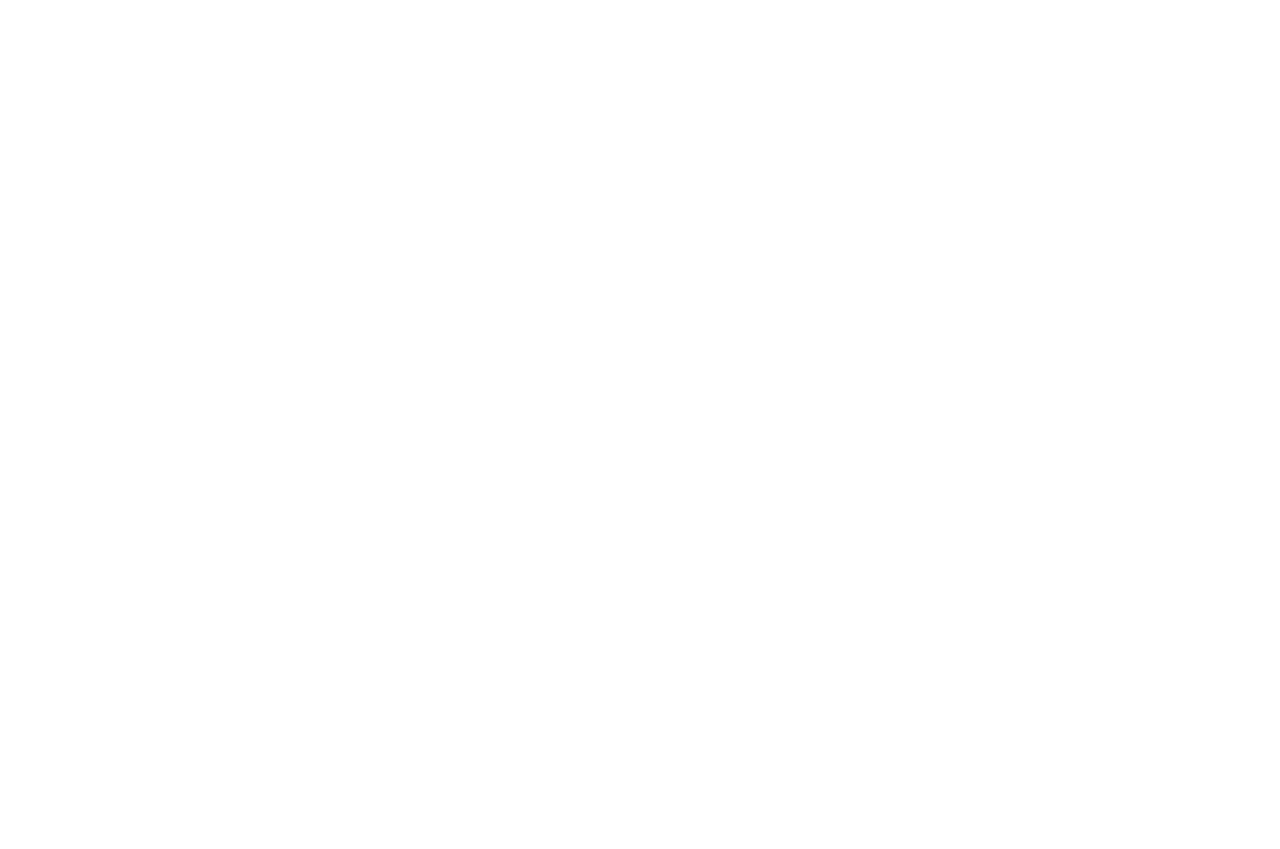
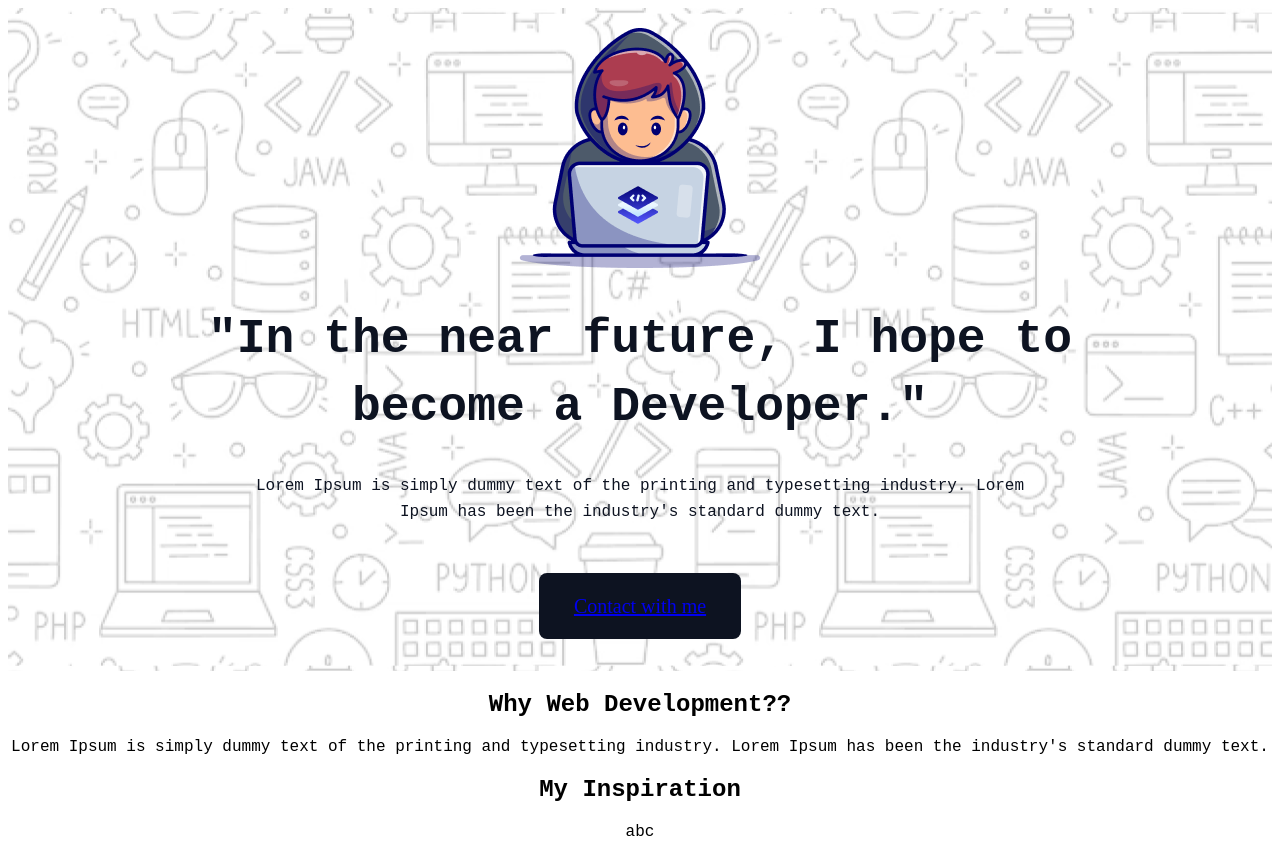
Before and after one commit to Asef-Mahmud/Assignment-1_Asef-Mahmud, a plain HTML site: page index.html in a window 1280 px wide. Before the commit the page ends 800 px from the top, so only its background shows below. Drawn offline with Linux system fonts and the light colour scheme; a web font is replaced by a local one.

Commit message:
header section

```diff
--- a/index.html
+++ b/index.html
@@ -4,8 +4,54 @@
     <meta charset="UTF-8">
     <meta name="viewport" content="width=device-width, initial-scale=1.0">
     <title>Asef's Aspiration</title>
+    <link rel="stylesheet" href="styles/style.css">
 </head>
-<body>
 
+<body class="font">
+    <header class="head">
+        <div>
+            <img class="banner-image" src="assets/Group.png" alt="Image">
+        </div>
+        <div class="banner">
+            <div class="banner-content">
+                <h1 class="banner-title">"In the near future, I hope to <br> become a Developer."</h1>
+                <p class="banner-description regular-font">
+                    Lorem Ipsum is simply dummy text of the printing and typesetting industry. Lorem <br>Ipsum has been the industry's standard dummy text.
+                </p>
+                <button class="btn-primary"><a href="#go-to-footer">Contact with me</a></button>
+            </div>
+        </div>
+    </header>
+
+    <!-- Why Web Development?? part -->
+     <main>
+        <section>
+            <h2>Why Web Development??</h2>
+            <p>Lorem Ipsum is simply dummy text of the printing and typesetting industry. Lorem Ipsum has been the industry's standard dummy text.</p>
+
+
+
+
+
+        </section>
+
+        <!-- My Inspiration -->
+        <section>
+            <h2>My Inspiration</h2>
+
+
+
+        </section>
+
+
+
+
+
+     </main>
+
+     <!-- footer -->
+      <footer id="go-to-footer">abc
+
+      </footer>
 </body>
 </html>
--- a/styles/style.css
+++ b/styles/style.css
@@ -0,0 +1,57 @@
+@import url('https://fonts.googleapis.com/css2?family=Azeret+Mono:ital,wght@0,100..900;1,100..900&display=swap');
+
+.font{
+        font-family: "Azeret Mono", monospace;
+        font-optical-sizing: auto;
+        font-weight: normal;
+        font-style: normal;
+        text-align: center;
+}
+
+
+
+
+/*  fonts */
+.banner-title{
+    color: #0D1321;
+    font-size: 48px;
+    font-weight: 800;
+    line-height: 68px;
+}
+.regular-font{
+    color: #0D1321;
+    font-size: 16px;
+    line-height: 26px;
+}
+
+
+/* header */
+
+header{
+    background-image: url(../assets/Hero-bg.png);
+    background-position: center;
+    background-size: 1440px 652px;
+}
+
+.banner-image{
+    margin-top: 20px;
+}
+
+
+
+.btn-primary{
+padding: 25px 35px 25px 35px;
+color: rgb(255, 255, 255);
+font-family: Azeret Mono;
+font-size: 20px;
+font-weight:500;
+line-height: 16px;
+letter-spacing: 0%;
+text-align: center;
+border-radius: 8px;
+background: #0D1321;
+border: none;
+cursor: pointer;
+margin: 32px;
+
+}
```
Also changed, not shown: assets/Group 3.png (added), assets/Group 4.png (added), assets/Group.png (added), assets/Hero-bg.png (added), assets/Layer_1.png (added), assets/css.png (added), assets/facebook.png (added), assets/github.png (added), assets/handshake.jpg (added), assets/html.png (added), assets/js.png (added), assets/linkedin-icon 1.png (added), assets/mongodb.png (added), assets/nodejs.png (added), 1 more files.
